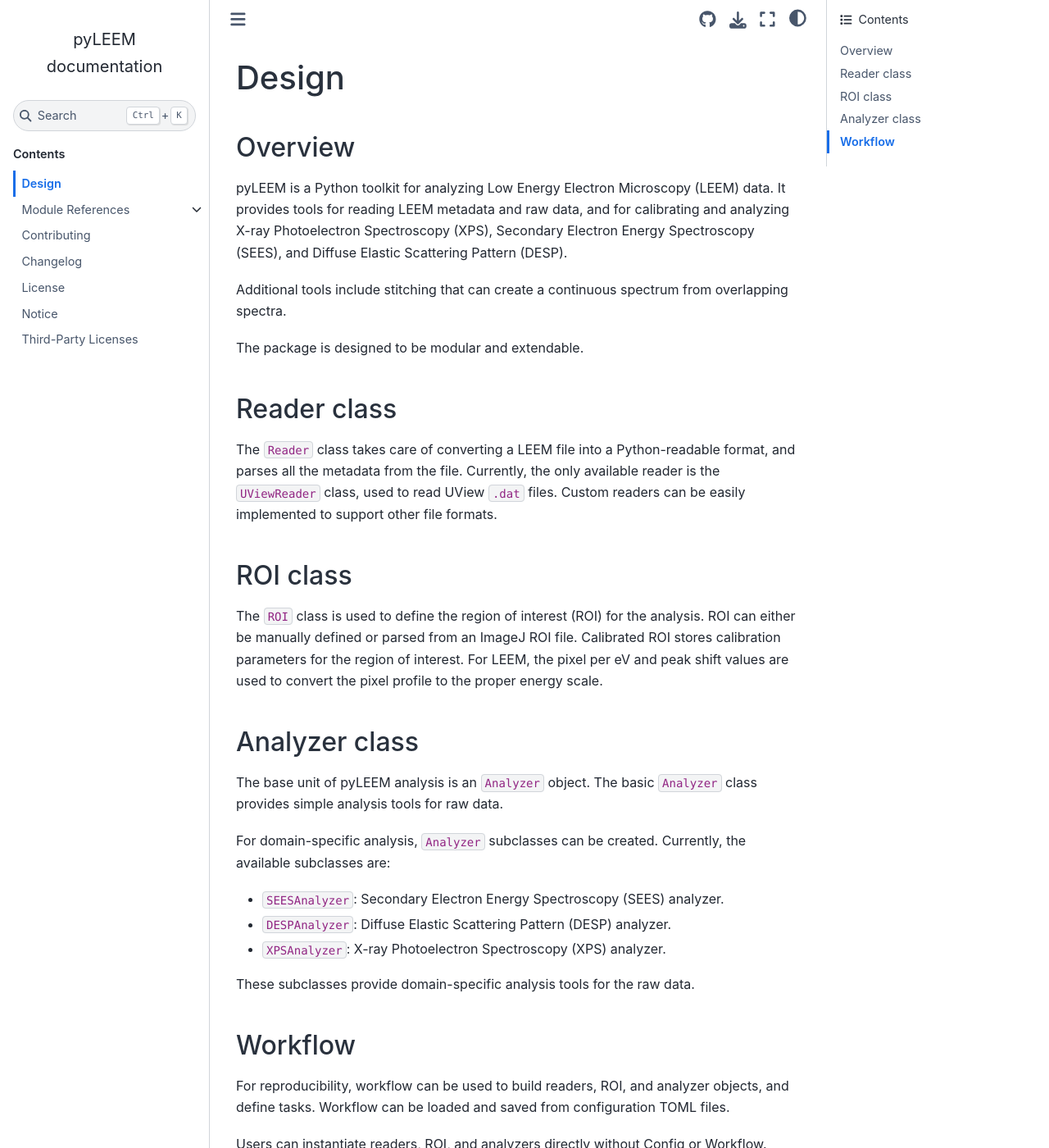
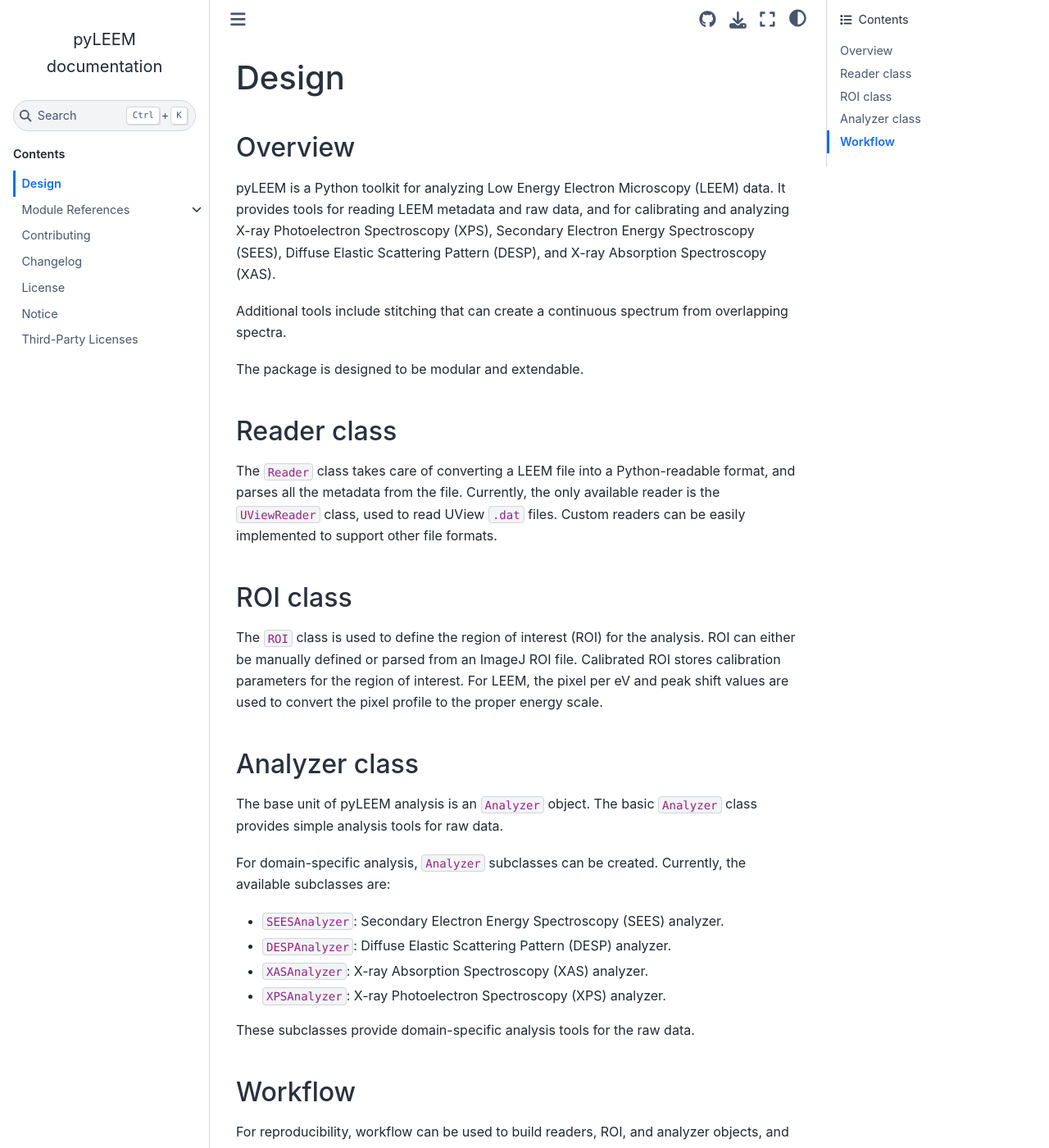
Before and after one commit to peterhys/pyLEEM, a Sphinx documentation site: the page built from docs/design.md, in a window 1280 px wide and 1400 px high. Shown: the whole window at 82% size. Built offline with Sphinx 7.4.7 and the Sphinx Book theme 1.1.4, drawn with Linux system fonts in a browser that asks for light colours.

Commit message:
Update design.md

```diff
--- a/docs/design.md
+++ b/docs/design.md
@@ -4,8 +4,9 @@
 
 pyLEEM is a Python toolkit for analyzing Low Energy Electron Microscopy (LEEM) data.
 It provides tools for reading LEEM metadata and raw data, and for calibrating and
-analyzing X-ray Photoelectron Spectroscopy (XPS), Secondary Electron Energy Spectroscopy (SEES),
-and Diffuse Elastic Scattering Pattern (DESP).
+analyzing X-ray Photoelectron Spectroscopy (XPS), Secondary Electron Energy
+Spectroscopy (SEES), Diffuse Elastic Scattering Pattern (DESP), and X-ray
+Absorption Spectroscopy (XAS).
 
 Additional tools include stitching that can create a continuous spectrum from overlapping spectra.
 
@@ -34,6 +35,7 @@
 available subclasses are:
 - `SEESAnalyzer`: Secondary Electron Energy Spectroscopy (SEES) analyzer.
 - `DESPAnalyzer`: Diffuse Elastic Scattering Pattern (DESP) analyzer.
+- `XASAnalyzer`: X-ray Absorption Spectroscopy (XAS) analyzer.
 - `XPSAnalyzer`: X-ray Photoelectron Spectroscopy (XPS) analyzer.
 
 These subclasses provide domain-specific analysis tools for the raw data.
```
